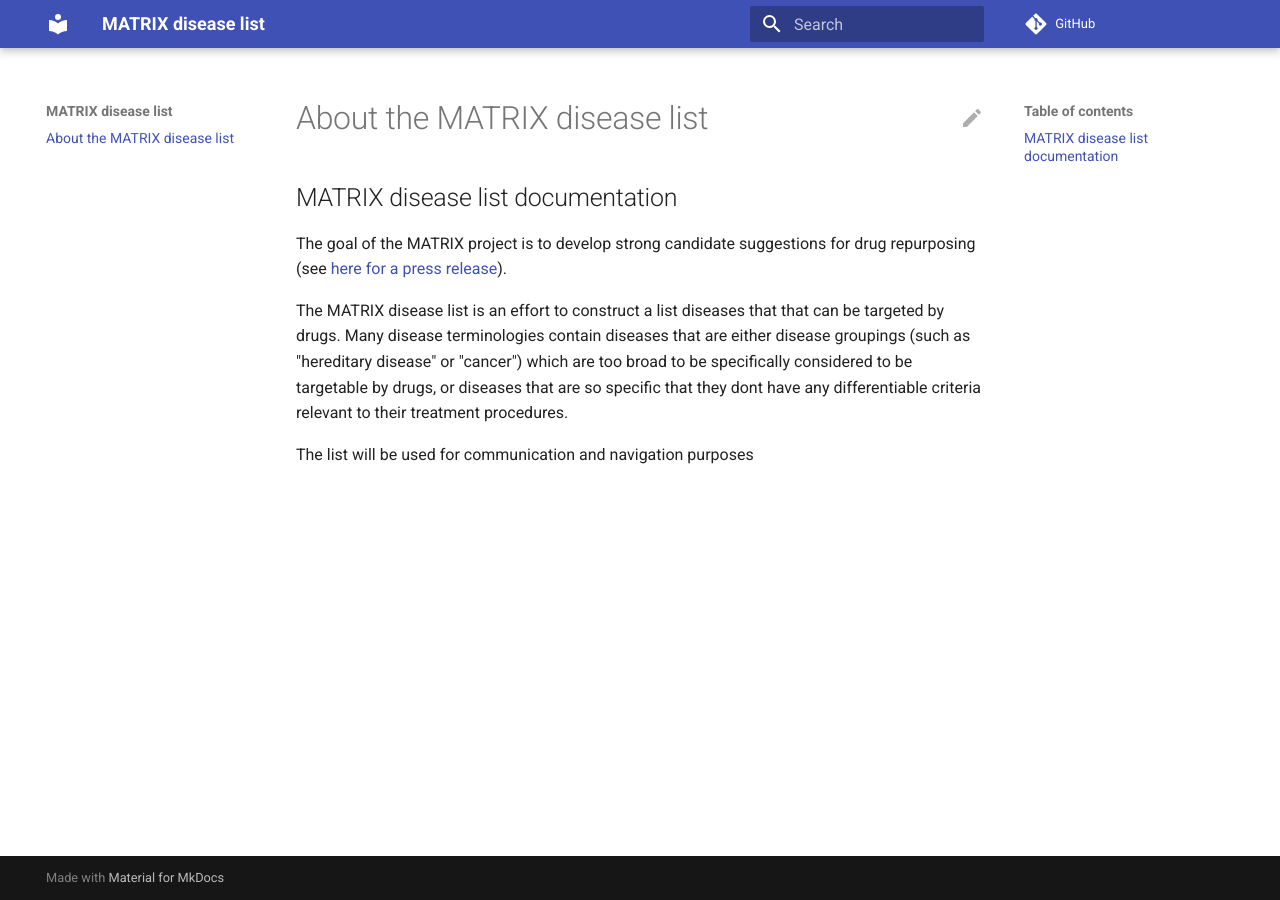
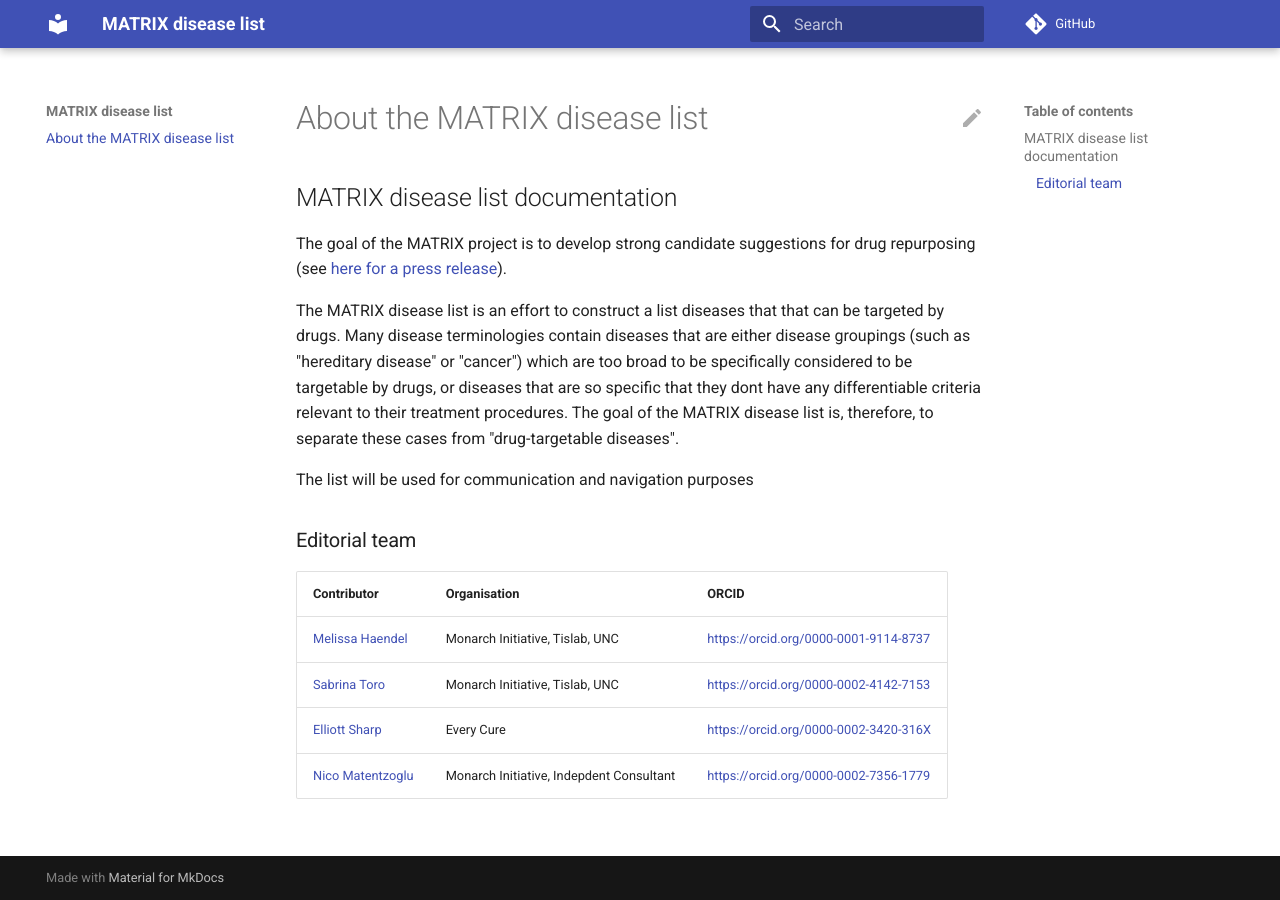
Before and after one commit to everycure-org/matrix-disease-list, an MkDocs documentation site: the page built from docs/index.md, in a window 1280 px wide. Built offline with MkDocs 1.6.1 and Material for MkDocs 9.7.7, drawn with Linux system fonts in a browser that asks for light colours; comment, search, counter and statistics services are not loaded.

```diff
--- a/docs/index.md
+++ b/docs/index.md
@@ -2,6 +2,17 @@
 
 The goal of the MATRIX project is to develop strong candidate suggestions for drug repurposing (see [here for a press release](https://everycure.org/every-cure-to-receive-48-3m-from-arpa-h-to-develop-ai-driven-platform-to-revolutionize-future-of-drug-development-and-repurposing/)).
 
-The MATRIX disease list is an effort to construct a list diseases that that can be targeted by drugs. Many disease terminologies contain diseases that are either disease groupings (such as "hereditary disease" or "cancer") which are too broad to be specifically considered to be targetable by drugs, or diseases that are so specific that they dont have any differentiable criteria relevant to their treatment procedures.
+The MATRIX disease list is an effort to construct a list diseases that that can be targeted by drugs.
+Many disease terminologies contain diseases that are either disease groupings (such as "hereditary disease" or "cancer") which are too broad to be specifically considered to be targetable by drugs, or diseases that are so specific that they dont have any differentiable criteria relevant to their treatment procedures.
+The goal of the MATRIX disease list is, therefore, to separate these cases from "drug-targetable diseases".
 
 The list will be used for communication and navigation purposes
+
+### Editorial team
+
+| Contributor | Organisation | ORCID |
+| ----------- | ------------ | ----- |
+| [Melissa Haendel](https://orcid.org/0000-0001-9114-8737)  | Monarch Initiative, Tislab, UNC | [https://orcid.org/0000-0001-9114-8737](https://orcid.org/0000-0001-9114-8737) |
+| [Sabrina Toro](https://orcid.org/0000-0002-4142-7153)  | Monarch Initiative, Tislab, UNC | [https://orcid.org/0000-0002-4142-7153](https://orcid.org/0000-0002-4142-7153) |
+| [Elliott Sharp](https://everycure.org/leadership-team/elliott-sharp/)  | Every Cure | [https://orcid.org/0000-0002-3420-316X](https://orcid.org/0000-0002-3420-316X) |
+| [Nico Matentzoglu](https://orcid.org/0000-0002-7356-1779)  | Monarch Initiative, Indepdent Consultant | [https://orcid.org/0000-0002-7356-1779](https://orcid.org/0000-0002-7356-1779) |
```
Also changed, not shown: docs/filtering.md (+9 -2 lines), docs/workflow.md (added, +18 -0 lines).
